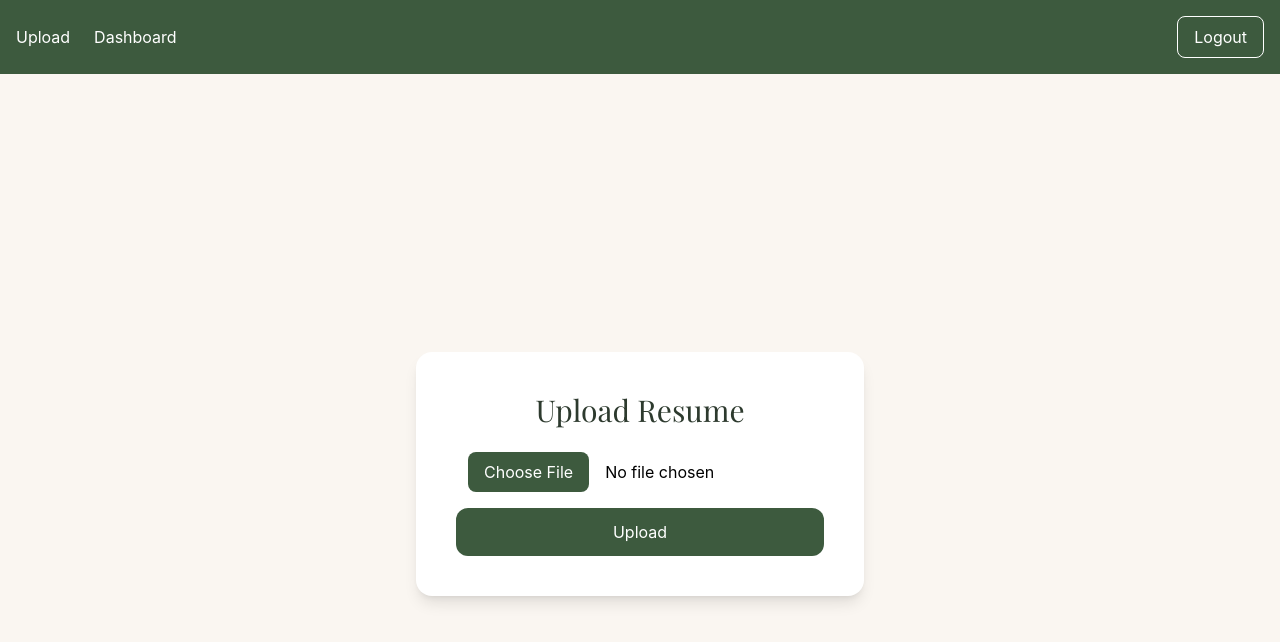
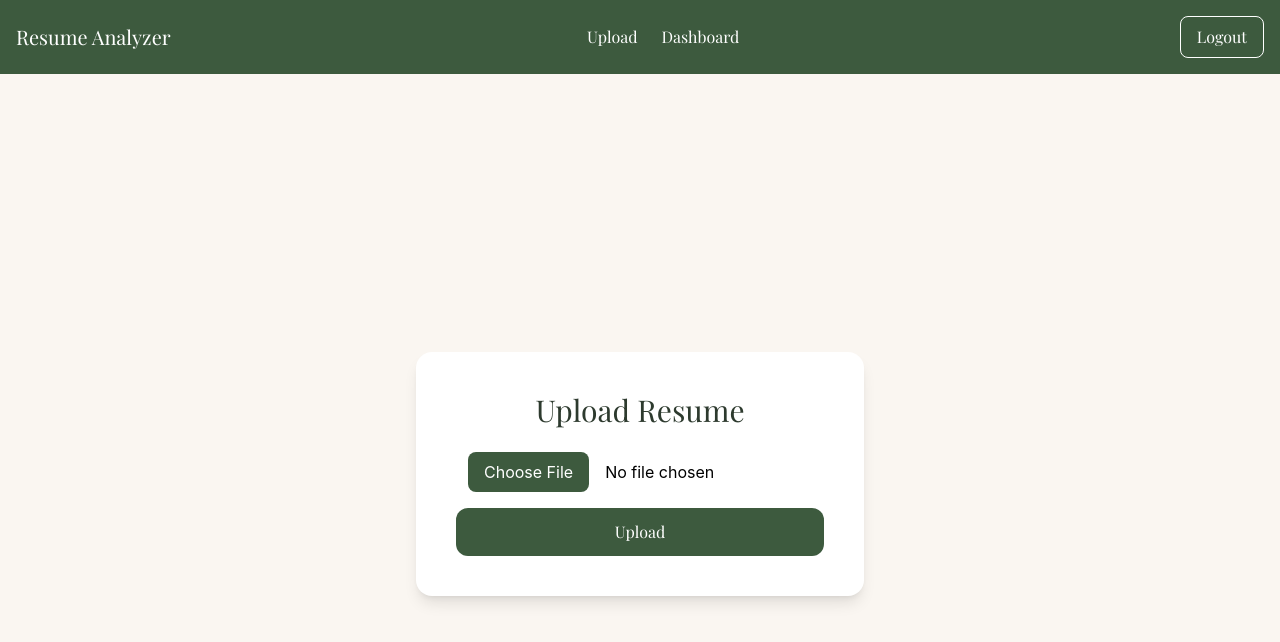
Before and after one commit to manichandra37/resume-analyzer-frontend, a React (Vite) app: page /upload in a window 1280 px wide. Shown: the top 642 px of the page. Built offline with nearby package versions, Linux system fonts and the light colour scheme; sample sign-in values are in the browser's storage.

Commit message:
Complete Tailwind styling with garden theme

```diff
--- a/src/components/Navbar.jsx
+++ b/src/components/Navbar.jsx
@@ -1,4 +1,5 @@
 import { Link, useLocation, useNavigate } from "react-router-dom";
+import logo from "../assets/logo.png";
 
 const NavBar = () => {
   const token = localStorage.getItem("token");
@@ -19,11 +20,12 @@ const NavBar = () => {
   // return belongs to NavBar, NOT inside handleLogout
   return (
   <div className="bg-[#3d5a3e] p-4 flex justify-between items-center">
+    <span className="text-white text-xl font-['Playfair_Display']">Resume Analyzer</span>
     <div>
-      <Link className="text-white mr-6 hover:text-gray-200" to="/upload">Upload</Link>
-      <Link className="text-white mr-6 hover:text-gray-200" to="/analysis">Dashboard</Link>
+      <Link className="text-white mr-6 hover:text-gray-200 font-['Playfair_Display']" to="/upload">Upload</Link>
+      <Link className="text-white mr-6 hover:text-gray-200 font-['Playfair_Display']" to="/analysis">Dashboard</Link>
     </div>
-    <button className="text-white border border-white rounded-lg px-4 py-2 hover:bg-[#2d4a2e]" onClick={handleLogout}>
+    <button className="text-white border border-white rounded-lg px-4 py-2 hover:bg-[#2d4a2e] font-['Playfair_Display']" onClick={handleLogout}>
       Logout
     </button>
   </div>
--- a/src/pages/DashboardPage.jsx
+++ b/src/pages/DashboardPage.jsx
@@ -123,7 +123,7 @@ const DashboardPage = () => {
 
   return (
     <div className="min-h-screen bg-[#faf6f1] p-8">
-      <h1 className="text-4xl font-['Playfair_Display'] text-[#2d3a2e] text-center mb-8">
+      <h1 className="text-4xl font-['Playfair_Display'] text-[#2d3a2e] text-center mb-8 ">
         Dashboard
       </h1>
 
@@ -170,7 +170,7 @@ const DashboardPage = () => {
 
       {loading && (
         <div className="bg-white rounded-2xl shadow-lg p-8 max-w-2xl mx-auto mb-8 text-center">
-          <h2 className="text-2xl font-['Playfair_Display'] text-[#2d3a2e] mb-4">
+          <h2 className="text-2xl font-['Playfair_Display'] text-[#2d3a2e] mb-4 font-['Playfair_Display']">
             Analyzing your resume...
           </h2>
           <p className="text-gray-500 italic">{joke}</p>
@@ -228,7 +228,7 @@ const DashboardPage = () => {
           </div>
 
           <button
-            className="w-full p-3 bg-[#3d5a3e] text-white rounded-xl hover:bg-[#2d4a2e] transition"
+            className="w-full p-3 bg-[#3d5a3e] text-white rounded-xl hover:bg-[#2d4a2e] transition font-['Playfair_Display']"
             onClick={handleDownload}
           >
             Download Improved Resume
--- a/src/pages/LoginPage.jsx
+++ b/src/pages/LoginPage.jsx
@@ -72,7 +72,7 @@ const LoginPage = () => {
               onChange={(e) => setPassword(e.target.value)}
             />
             <button
-              className="w-full p-3 bg-[#3d5a3e] text-white rounded-xl hover:bg-[#2d4a2e] transition"
+              className="w-full p-3 bg-[#3d5a3e] text-white rounded-xl hover:bg-[#2d4a2e] transition font-['Playfair_Display']"
               onClick={handleLogin}
             >
               Login
--- a/src/pages/UploadPage.jsx
+++ b/src/pages/UploadPage.jsx
@@ -31,7 +31,7 @@ function UploadPage() {
           onChange={(e) => setFile(e.target.files[0])}
         />
         <button
-          className="w-full p-3 bg-[#3d5a3e] text-white rounded-xl hover:bg-[#2d4a2e] transition"
+          className="w-full p-3 bg-[#3d5a3e] text-white rounded-xl hover:bg-[#2d4a2e] transition font-['Playfair_Display']"
           onClick={handleUpload}
         >
           Upload
```
Also changed, not shown: 1 other file (tests, documents, lock files or other folders).
